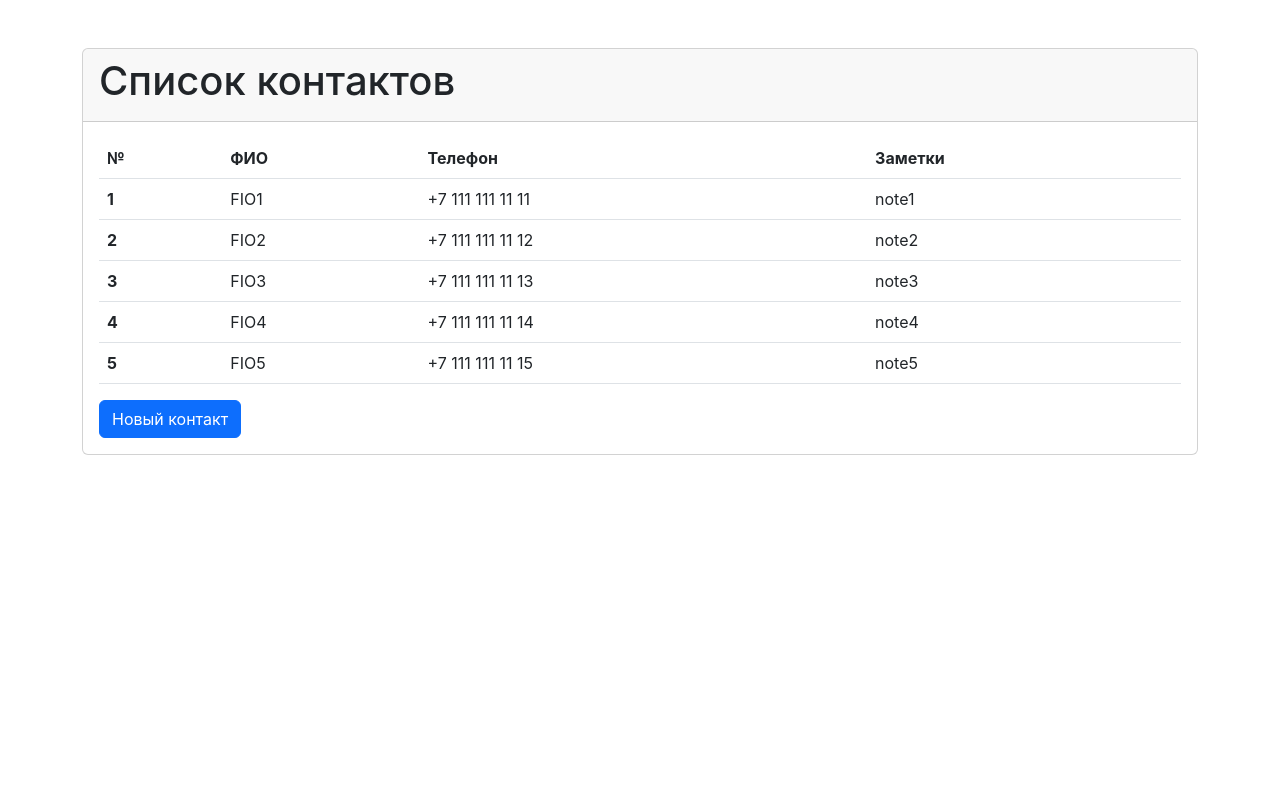
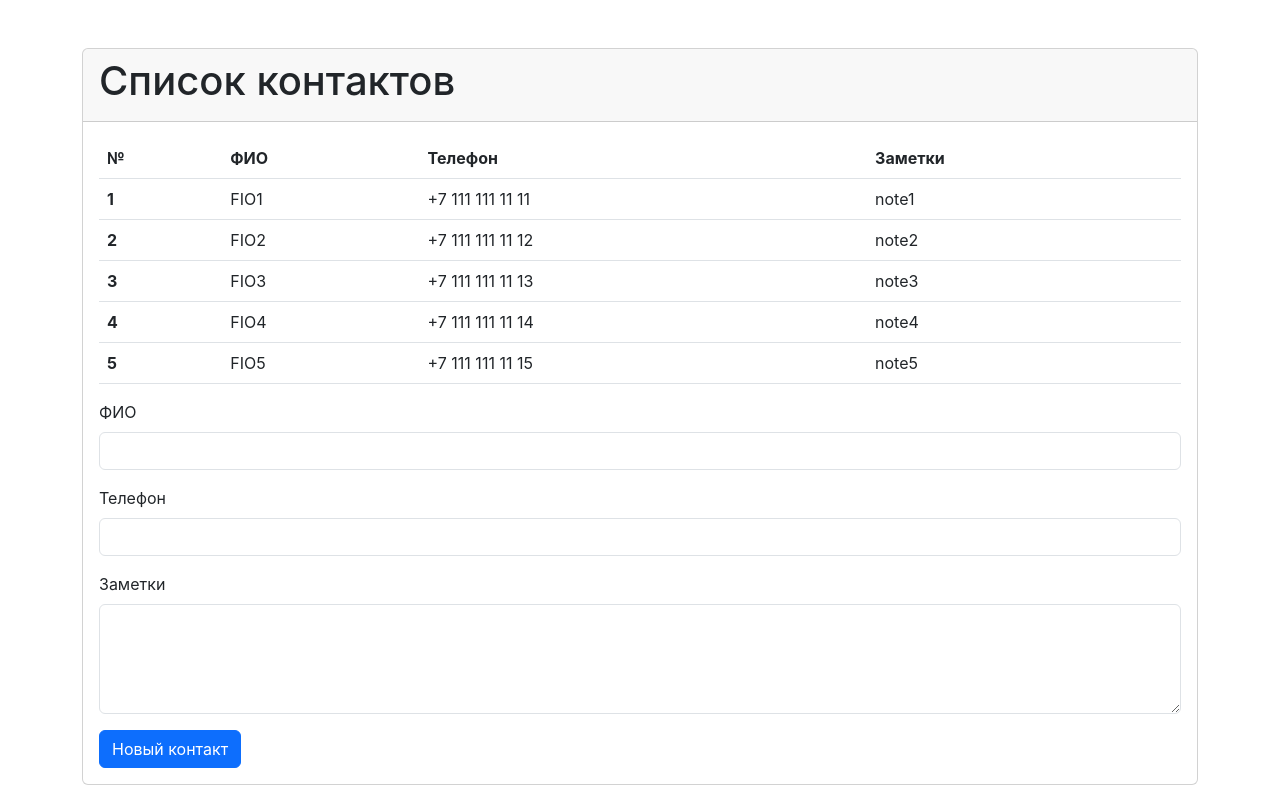
Before and after one commit to Anuta-Anya-Nya/ContactBook, a React (Create React App) app in the folder client/: page / in a window 1280 px wide. Built offline with nearby package versions, Linux system fonts and the light colour scheme.

Commit message:
Создана форма добавления контакта

```diff
--- a/client/src/App.js
+++ b/client/src/App.js
@@ -1,17 +1,26 @@
 import "./App.css";
 import TableView from './layouts/tableView/TableView';
+import React, { useState } from 'react';
+import FormNewItem from './layouts/formNewItem/FormNewItem'
 
 function App() {
-  const items = [
+  // const items = [
+  //   { id: 1, fullName: 'FIO1', phone: '+7 111 111 11 11', notes: 'note1' },
+  //   { id: 2, fullName: 'FIO2', phone: '+7 111 111 11 12', notes: 'note2' },
+  //   { id: 3, fullName: 'FIO3', phone: '+7 111 111 11 13', notes: 'note3' },
+  //   { id: 4, fullName: 'FIO4', phone: '+7 111 111 11 14', notes: 'note4' },
+  //   { id: 5, fullName: 'FIO5', phone: '+7 111 111 11 15', notes: 'note5' }
+  // ];
+  const [items, setItems] = useState([
     { id: 1, fullName: 'FIO1', phone: '+7 111 111 11 11', notes: 'note1' },
     { id: 2, fullName: 'FIO2', phone: '+7 111 111 11 12', notes: 'note2' },
     { id: 3, fullName: 'FIO3', phone: '+7 111 111 11 13', notes: 'note3' },
     { id: 4, fullName: 'FIO4', phone: '+7 111 111 11 14', notes: 'note4' },
     { id: 5, fullName: 'FIO5', phone: '+7 111 111 11 15', notes: 'note5' }
-  ];
+  ])
   const appendContact = () => {
     const temp = { id: 5, fullName: 'FIO5', phone: '+7 111 111 11 15', notes: 'note5' };
-    items.push(temp);
+    setItems([...items, temp]);
   }
   return (
     <div className="container mt-5">
@@ -21,13 +30,7 @@ function App() {
         </div>
         <div className="card-body">
           <TableView data={items} />
-          <div>
-            <button
-              className='btn btn-primary'
-              onClick={appendContact}>
-              Новый контакт
-            </button>
-          </div>
+          <FormNewItem appendContact={appendContact} />
         </div>
       </div>
     </div>
--- /dev/null
+++ b/client/src/layouts/formNewItem/FormNewItem.js
@@ -0,0 +1,31 @@
+import React from 'react'
+
+const FormNewItem = (props) => {
+    return (
+        <form>
+            <div className='mb-3'>
+                <label className='form-label'>ФИО</label>
+                <input className='form-control' type="text" />
+            </div>
+            <div className='mb-3'>
+                <label className='form-label'>Телефон</label>
+                <input className='form-control' type="text" />
+            </div>
+            <div className='mb-3'>
+                <label className='form-label'>Заметки</label>
+                <textarea className='form-control' rows="4" />
+            </div>
+
+            <div>
+                <button
+                    className='btn btn-primary'
+                    onClick={props.appendContact}>
+                    Новый контакт
+                </button>
+            </div>
+        </form>
+
+    );
+}
+
+export default FormNewItem;
```
Also changed, not shown: 1 other file (tests, documents, lock files or other folders).
